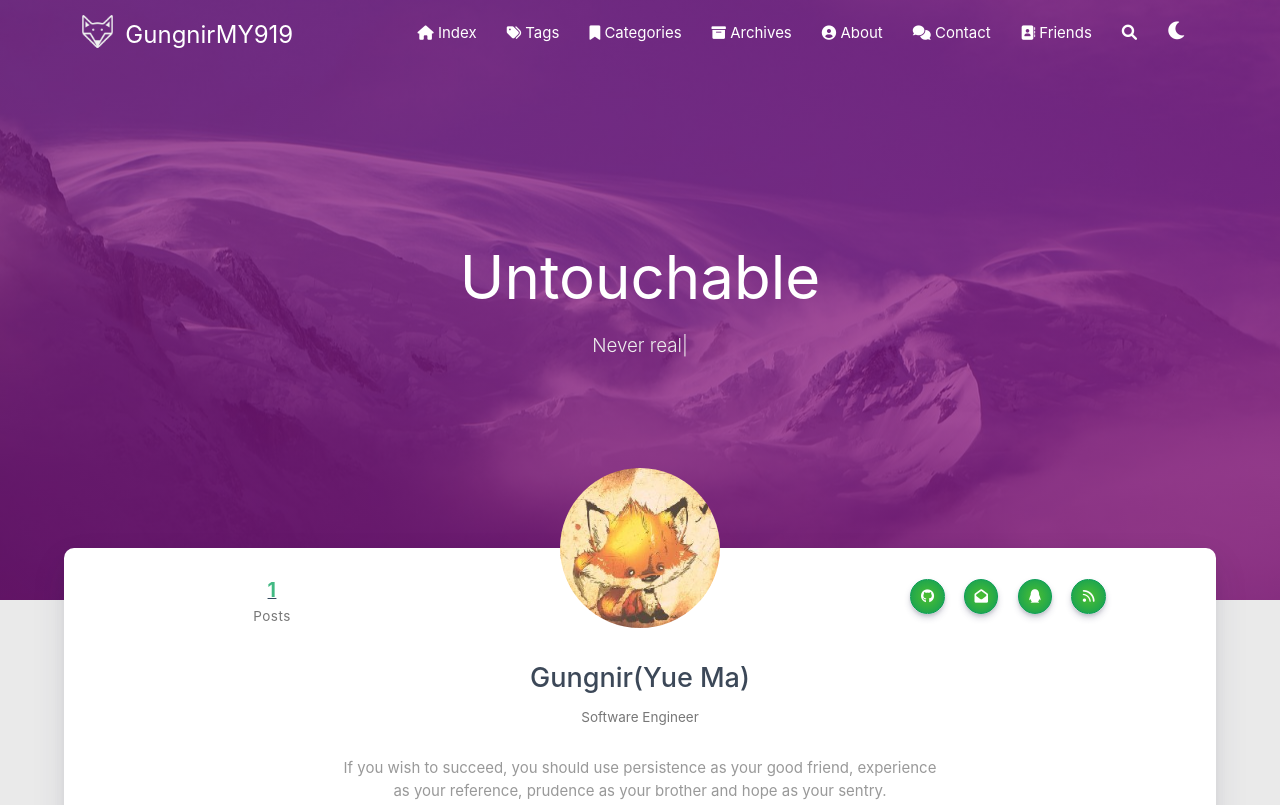
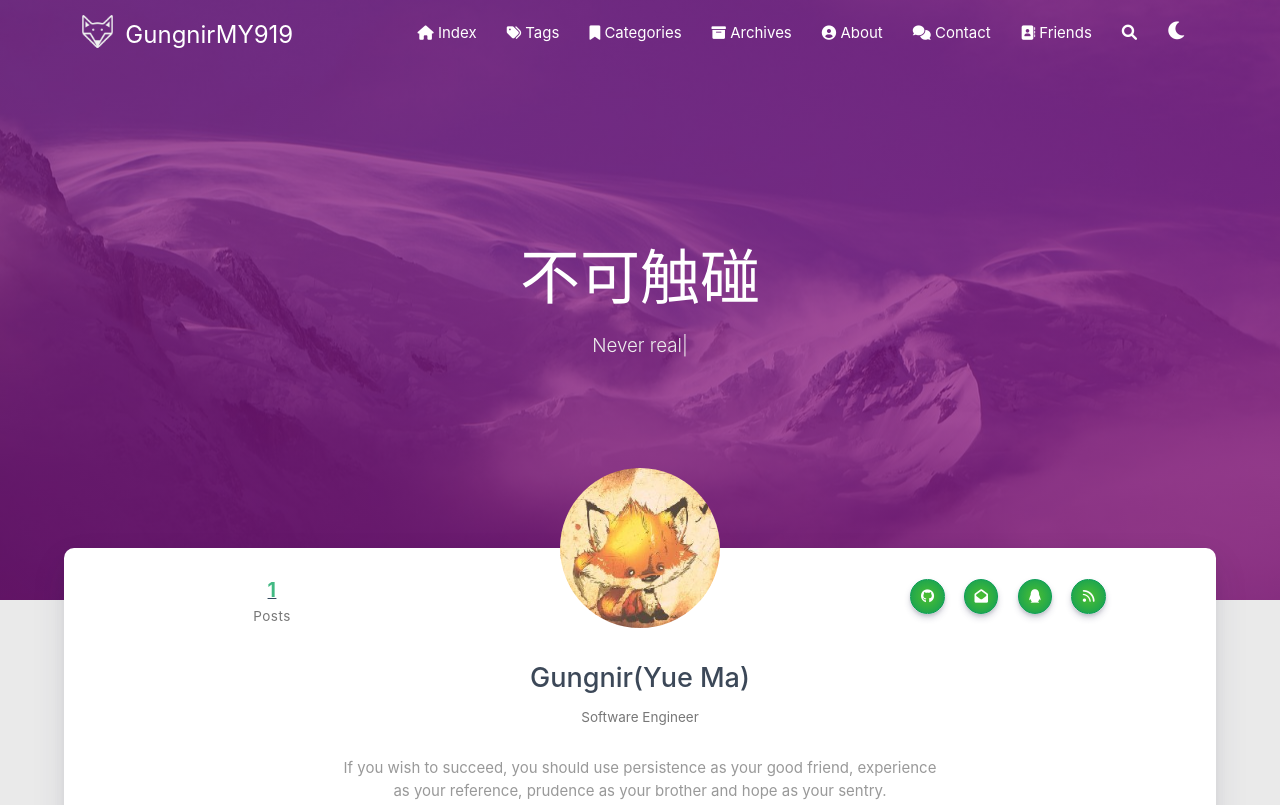
Before and after one commit to Gungnirmy0919/.github.io, a plain HTML site: page about/index.html in a window 1280 px wide. Shown: the top 805 px of the page. Drawn offline with Linux system fonts and the light colour scheme; some packages are replaced by stand-ins of ours; no server answers; a script that the page names is missing.

Commit message:
Site updated: 2022-10-09 23:53:17

```diff
--- a/about/index.html
+++ b/about/index.html
@@ -344,7 +344,7 @@
         <div class="brand">
             <div class="title center-align">
 
-                Untouchable
+                不可触碰
 
             </div>
 
```
Also changed, not shown: archives/2022/10/index.html (+1 -1 lines), archives/2022/index.html (+1 -1 lines), archives/index.html (+1 -1 lines), friends/index.html (+1 -1 lines), index.html (+1 -1 lines), tags/index.html (+1 -1 lines).
